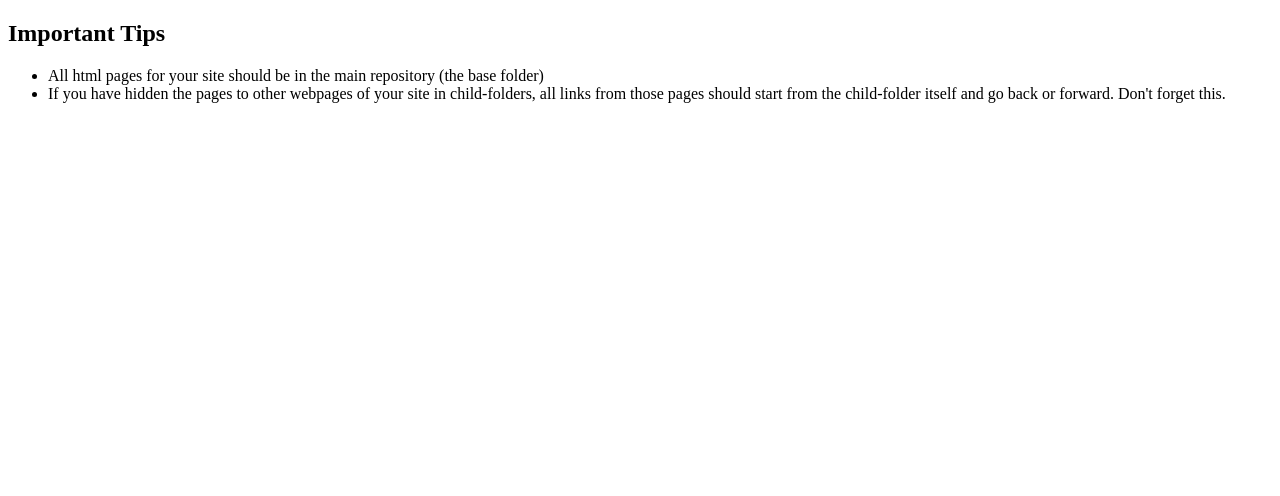
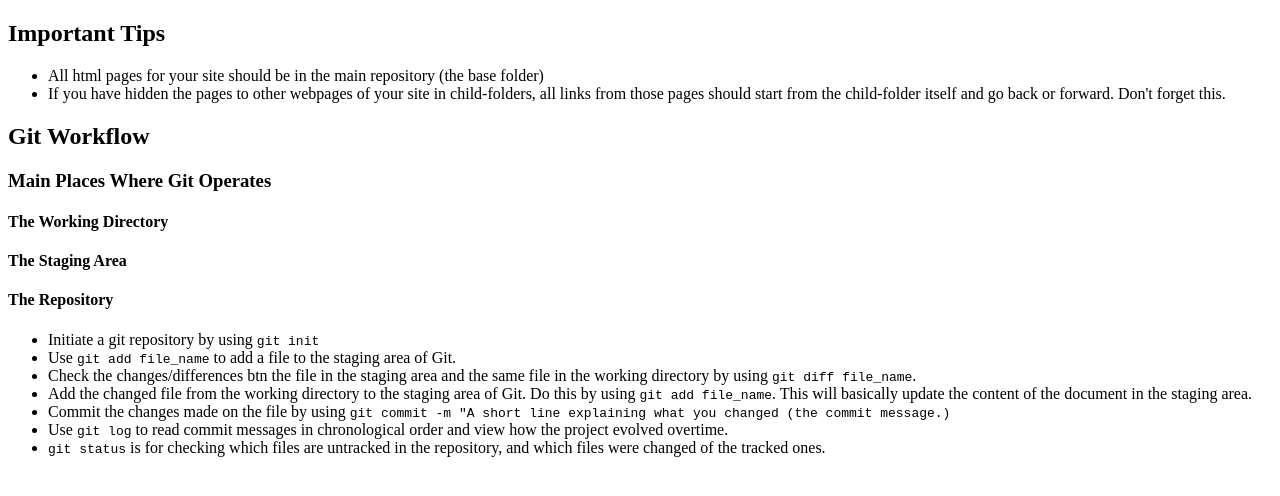
Before and after one commit to DavidMbelwa/personal_website, a plain HTML site: page Instructional htmls/github/index.html in a window 1280 px wide. Drawn offline with Linux system fonts and the light colour scheme.

Commit message:
Added notes on Gitting

```diff
--- a/Instructional htmls/github/index.html
+++ b/Instructional htmls/github/index.html
@@ -18,5 +18,37 @@
                 </li>
             </ul>
         </section>
+
+        <section>
+            <article>
+                <h2>Git Workflow</h2>
+
+                <article>
+                    <h3>Main Places Where Git Operates</h3>
+
+                    <h4>The Working Directory</h4>
+                    <h4>The Staging Area</h4>
+                    <h4>The Repository</h4>
+                </article>
+
+                <ul>
+                    <li>Initiate a git repository by using <code>git init</code></li>
+                    <!-- <li>Check the status of the changes by using <code>git status</code></li> -->
+                    <li>Use <code>git add file_name</code> to add a file to the staging area of Git.</li>
+                    <li>Check the changes/differences btn the file in the staging area and the same file in the working
+                        directory by using <code>git diff file_name</code>.
+                    </li>
+                    <li>Add the changed file from the working directory to the staging area of Git.
+                        Do this by using <code>git add file_name</code>. This will basically update the content of the document
+                        in the staging area.
+                    </li>
+                    <li>Commit the changes made on the file by using <code>git commit -m "A short line explaining what you changed
+                        (the commit message.)</code></li>
+                    <li>Use <code>git log</code> to read commit messages in chronological order and view how the project evolved overtime.</li>
+                    <li><code>git status</code> is for checking which files are untracked in the repository, and which files were changed of the
+                        tracked ones.</li>
+                </ul>
+            </article>
+        </section>
     </body>
 </html>
```
